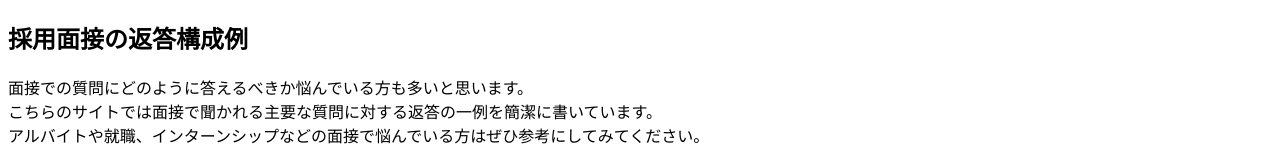
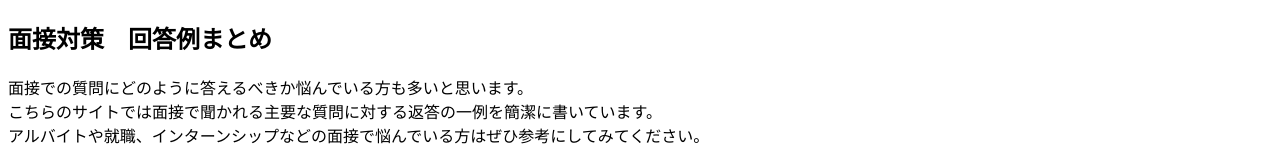
Before and after one commit to haru6279/haru6279.github.io, a plain HTML site: page index.html in a window 1280 px wide. Shown: the top 160 px of the page. Drawn offline with Linux system fonts and the light colour scheme.

Commit message:
Update index.html

```diff
--- a/index.html
+++ b/index.html
@@ -27,7 +27,7 @@
 
 <body>
   <header>
-   <h2>採用面接の返答構成例</h2>
+   <h2>面接対策　回答例まとめ</h2>
    <p>
     面接での質問にどのように答えるべきか悩んでいる方も多いと思います。<br>
     こちらのサイトでは面接で聞かれる主要な質問に対する返答の一例を簡潔に書いています。<br>
```
